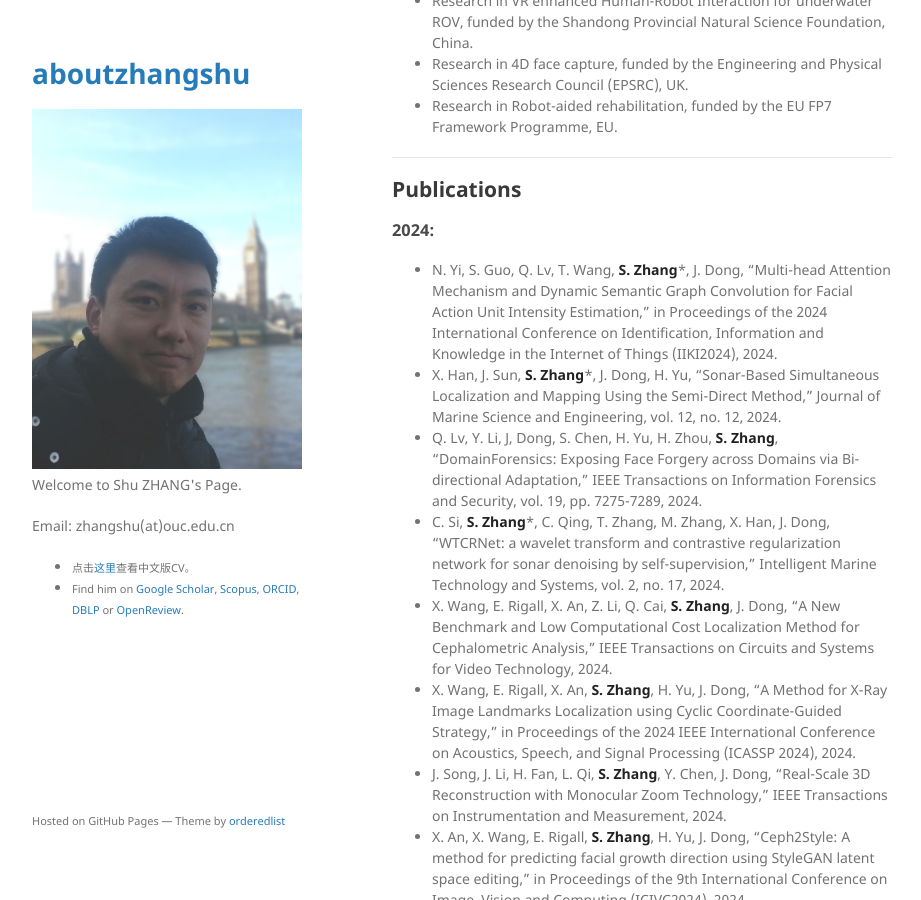
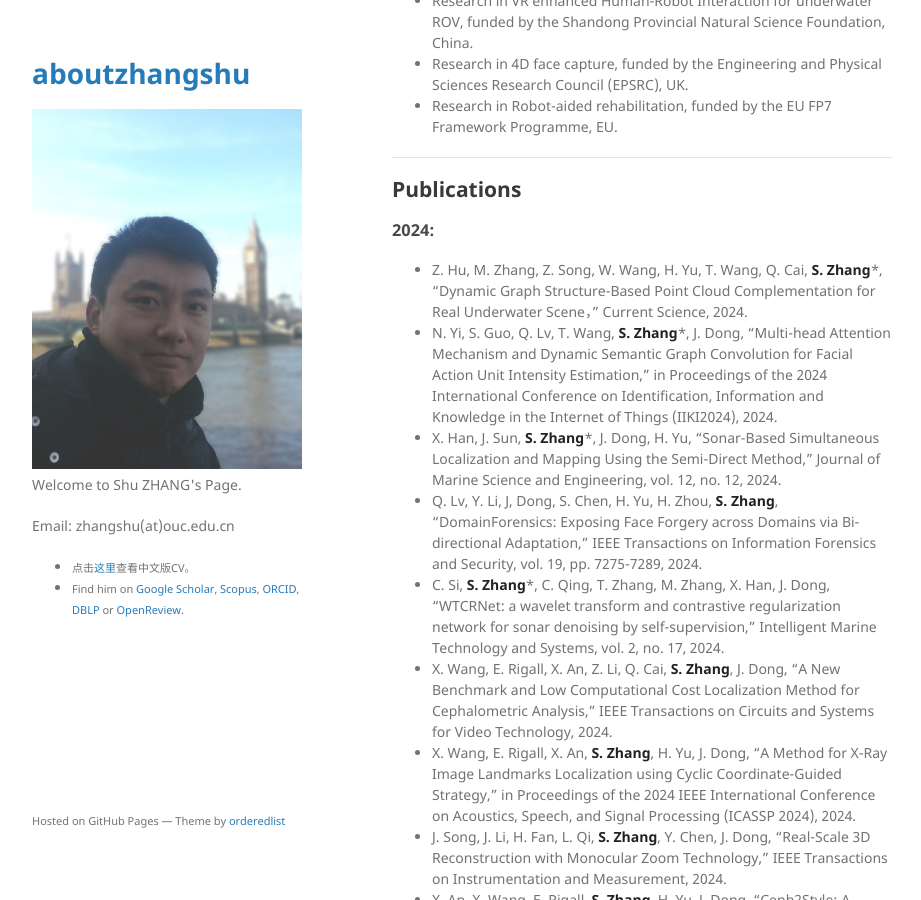
Before and after one commit to jackyspeed/aboutzhangshu, a Jekyll site: the page built from index.md, in a window 1280 px wide and 900 px high, scrolled down 1424 px. Shown: the whole window, without its empty margins (178-1099 px from the left). Built offline with Jekyll 4.4.1, drawn with Linux system fonts in a browser that asks for light colours; our own code applies the rules of GitHub Pages for plain Markdown files.

Commit message:
Update index.md

```diff
--- a/index.md
+++ b/index.md
@@ -64,6 +64,7 @@ Shu Zhang is currently an Associate Professor and Postgraduate supervisor at Oce
 
 ### 2024:
 
+- Z. Hu, M. Zhang, Z. Song, W. Wang, H. Yu, T. Wang, Q. Cai, **S. Zhang***, “Dynamic Graph Structure-Based Point Cloud Complementation for Real Underwater Scene，” Current Science, 2024.
 - N. Yi, S. Guo, Q. Lv, T. Wang, **S. Zhang***, J. Dong, "Multi-head Attention Mechanism and Dynamic Semantic Graph Convolution for Facial Action Unit Intensity Estimation," in Proceedings of the 2024 International Conference on Identification, Information and Knowledge in the Internet of Things (IIKI2024), 2024.
 - X. Han, J. Sun, **S. Zhang***, J. Dong, H. Yu, “Sonar-Based Simultaneous Localization and Mapping Using the Semi-Direct Method,” Journal of Marine Science and Engineering, vol. 12, no. 12, 2024.
 - Q. Lv, Y. Li, J, Dong, S. Chen, H. Yu, H. Zhou, **S. Zhang**, "DomainForensics: Exposing Face Forgery across Domains via Bi-directional Adaptation," IEEE Transactions on Information Forensics and Security, vol. 19, pp. 7275-7289, 2024.
```
